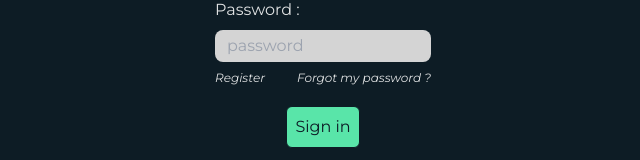
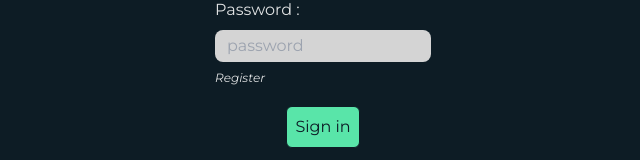
Before and after one commit to RJPinoy/my_bank_frontend, a React (Vite) app: page / in a window 1280 px wide. Shown: the part 461-621 px from the top of the page, without its empty margins (317-957 px from the left). Built offline with nearby package versions, Linux system fonts and the light colour scheme.

Commit message:
:todo: removed button for my password for now

```diff
--- a/src/components/templates/LogsTemplate.jsx
+++ b/src/components/templates/LogsTemplate.jsx
@@ -102,7 +102,7 @@ const LogsTemplate = () => {
                         <>
                             <div className="flex justify-between w-full">
                                 <Button label="Register" handleClick={() => handleRegister()} />
-                                <Button label="Forgot my password ?" handleClick={() => handleForgot()} />
+                                {/* <Button label="Forgot my password ?" handleClick={() => handleForgot()} /> */}
                             </div>
                             <div className='flex justify-center'>
                                 <button className='mt-5 m-2 p-2 rounded-md bg-mybank-green text-mybank-darkblue border border-mybank-darkblue hover:bg-mybank-darkblue hover:text-mybank-green hover:border-mybank-green transition duration-200 ease-in-out' onClick={() => handleLog()}>{title}</button>
```
